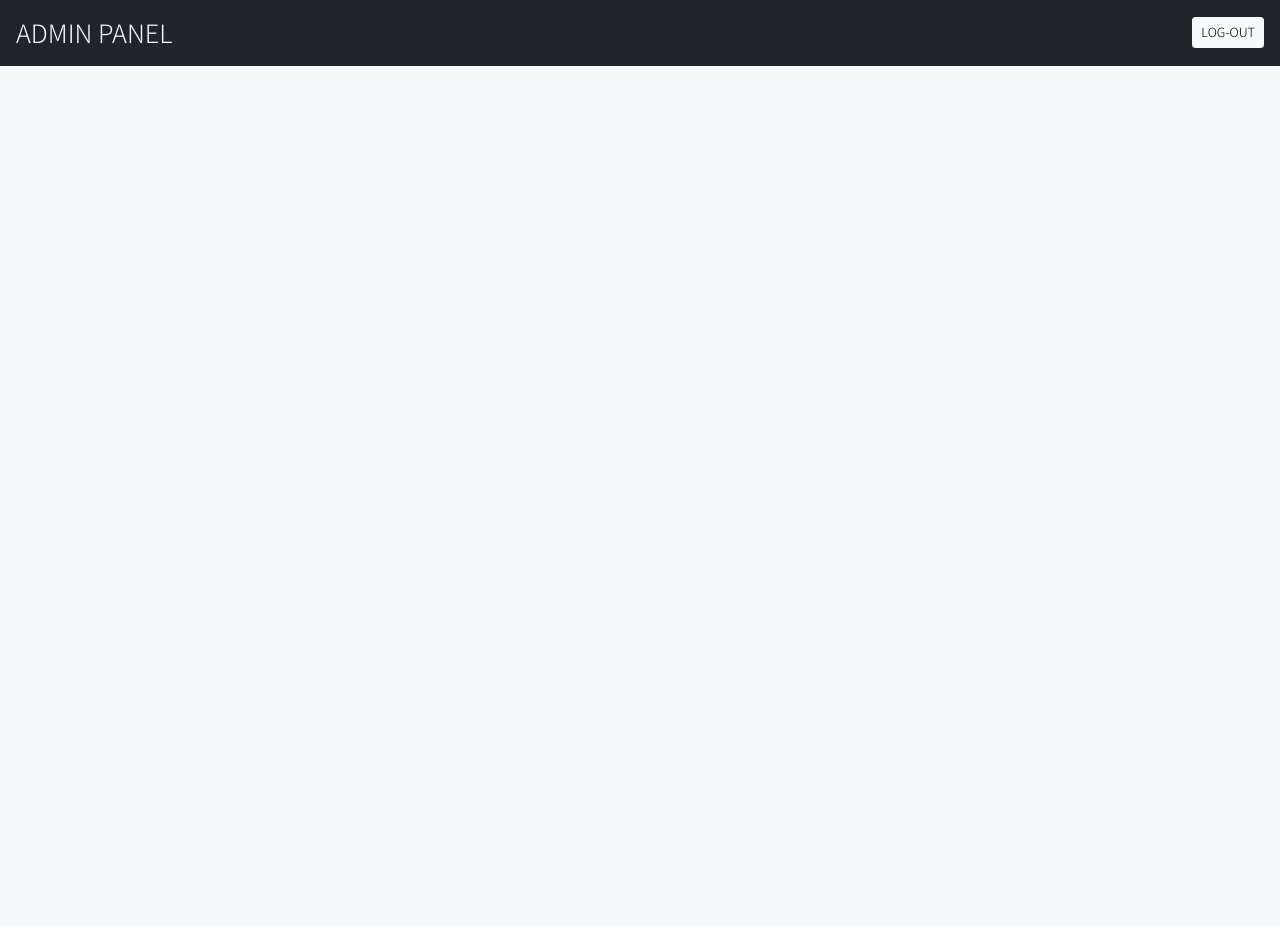
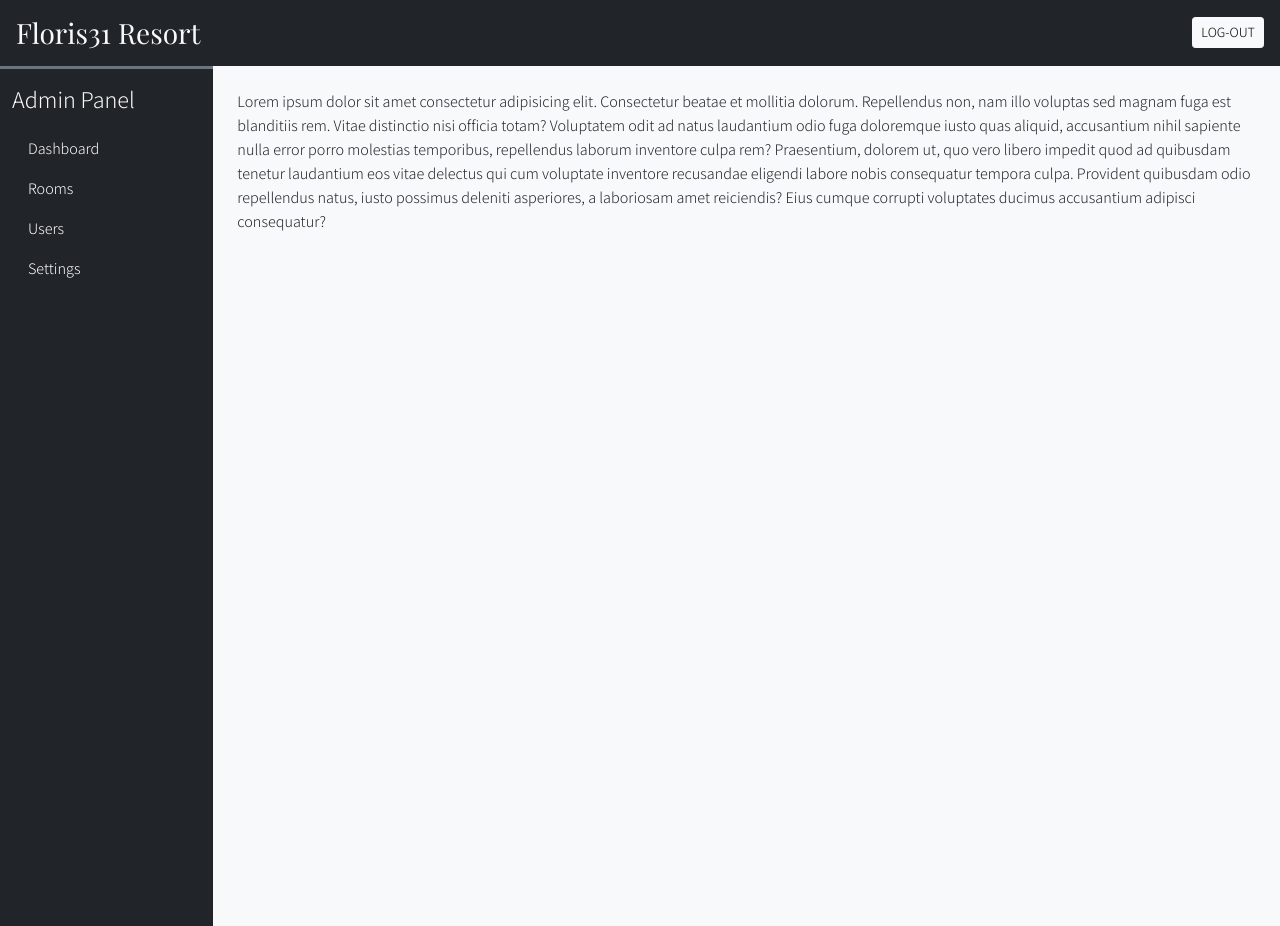
Before and after one commit to Vishwparmar/floris31website, a PHP site: page /admin/dashboard.php in a window 1280 px wide. Run offline with PHP 8.4, Linux system fonts and the light colour scheme; the visitor is signed in with stand-in values (Sample User, id 1); some web fonts are replaced.

Commit message:
settings page 12 mins

```diff
--- a/admin/css/common.css
+++ b/admin/css/common.css
@@ -15,9 +15,10 @@ input::-webkit-inner-spin-button {
     -webkit-appearance: none;
     margin: 0;
 }
-input[type=number] {
+/*input[type=number] {
     -moz-appearance: textfield;
-}
+}*/
+
 .custom-bg{
     background-color: var(--teal);
     border: 1px solid var(--teal);
@@ -36,3 +37,17 @@ input[type=number] {
     right: 25px;
     top: 25px;
 }
+
+#dashboard-menu{
+    position: fixed;
+    height: 100%;
+}
+@media screen and (max-width: 991px){
+    #dashboard-menu{
+        width:100%;
+        height: auto;
+    }
+    #main-content{
+        margin-top: 60px;
+    }
+}
--- a/admin/dashboard.php
+++ b/admin/dashboard.php
@@ -13,10 +13,14 @@
     <?php require('include/links.php'); ?>
 </head>
 <body class="bg-light">
+<?php  require('include/header.php'); ?>
 
-    <div class="container-fluid bg-dark text-light p-3 d-flex align-items-center justify-content-between">
-        <h3 class="mb-0">ADMIN PANEL</h3>
-        <a href="logout.php" class="btn btn-light btn-sm">LOG-OUT</a>
+    <div class="container-fluid" id="main-content">
+        <div class="row">
+            <div class="col-lg-10 ms-auto p-4 overflow-hidden">
+                Lorem ipsum dolor sit amet consectetur adipisicing elit. Consectetur beatae et mollitia dolorum. Repellendus non, nam illo voluptas sed magnam fuga est blanditiis rem. Vitae distinctio nisi officia totam? Voluptatem odit ad natus laudantium odio fuga doloremque iusto quas aliquid, accusantium nihil sapiente nulla error porro molestias temporibus, repellendus laborum inventore culpa rem? Praesentium, dolorem ut, quo vero libero impedit quod ad quibusdam tenetur laudantium eos vitae delectus qui cum voluptate inventore recusandae eligendi labore nobis consequatur tempora culpa. Provident quibusdam odio repellendus natus, iusto possimus deleniti asperiores, a laboriosam amet reiciendis? Eius cumque corrupti voluptates ducimus accusantium adipisci consequatur?
+            </div>
+        </div>
     </div>
 
     <?php require('include/scripts.php'); ?>
--- /dev/null
+++ b/admin/include/header.php
@@ -0,0 +1,31 @@
+<div class="container-fluid bg-dark text-light p-3 d-flex align-items-center justify-content-between sticky-top">
+        <h3 class="mb-0 h-font">Floris31 Resort</h3>
+        <a href="logout.php" class="btn btn-light btn-sm">LOG-OUT</a>
+    </div>
+
+    <div class="col-lg-2 bg-dark border-top border-3 border-secondary" id="dashboard-menu">
+        <nav class="navbar navbar-expand-lg navbar-dark">
+                        <div class="container-fluid flex-lg-column align-items-stretch">
+                            <h4 class="mt-2 text-light">Admin Panel</h4>
+                            <button class="navbar-toggler shadow-none" type="button" data-bs-toggle="collapse" data-bs-target="#adminDropdown" aria-controls="navbarNav" aria-expanded="false" aria-label="Toggle navigation">
+                            <span class="navbar-toggler-icon"></span>
+                            </button>
+                            <div class="collapse navbar-collapse flex-column align-items-stretch mt-2" id="adminDropdown">
+                                <ul class="nav nav-pills flex-column">
+                                    <li class="nav-item">
+                                        <a class="nav-link text-white" href="dashboard.php">Dashboard</a>
+                                    </li>
+                                    <li class="nav-item">
+                                        <a class="nav-link text-white" href="#">Rooms</a>
+                                    </li>
+                                    <li class="nav-item">
+                                        <a class="nav-link text-white" href="#">Users</a>
+                                    </li>
+                                    <li class="nav-item">
+                                        <a class="nav-link text-white" href="#">Settings</a>
+                                    </li>
+                                </ul>
+                            </div>
+                        </div>
+                    </nav>
+    </div>
--- a/css/common.css
+++ b/css/common.css
@@ -31,3 +31,7 @@ input[type=number] {
     margin: 0 auto;
     height: 1.7px;;
 }
+.footer{
+    margin-top: 20px;
+    margin-bottom: -20px;
+}
```
Also changed, not shown: include/footer.php (+4 -4 lines).
